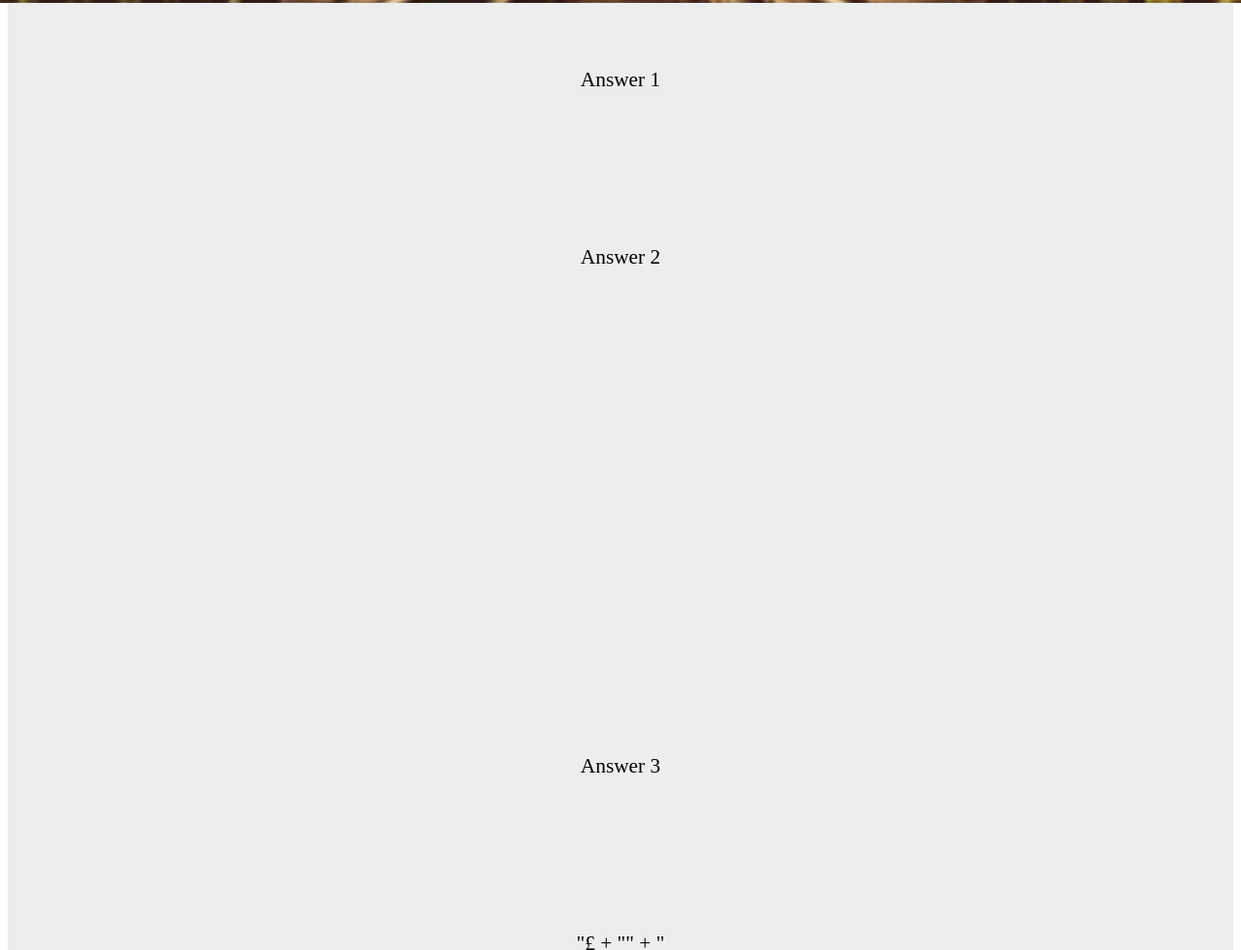
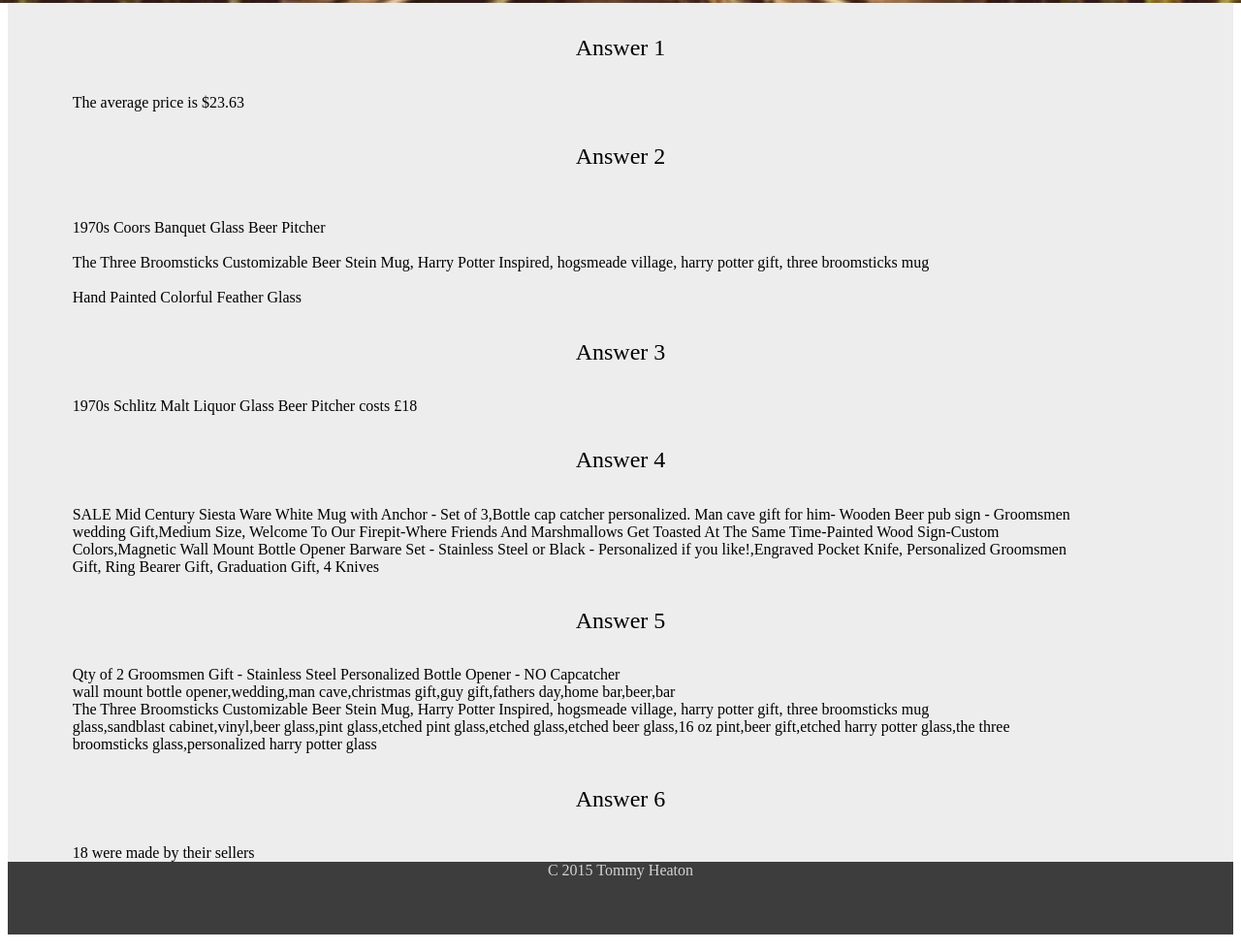
Before and after one commit to taheaton/A8, a plain HTML site: page index.html in a window 1280 px wide. Shown: the part 267-1247 px from the top of the page at 97% size. Drawn offline with Linux system fonts and the light colour scheme.

Commit message:
Answers 1-6

```diff
--- a/css/main.css
+++ b/css/main.css
@@ -26,8 +26,15 @@
 }
 
 .Answer {
-  font-size: 16pt;
-  padding: 50pt;
+  font-size: 12pt;
+  padding: 0pt;
+  text-align: left;
+  margin-right: 125pt;
+  margin-left: 50pt;
+}
+.header {
+  font-size: 18pt;
+  padding: 25pt;
 }
 
 .footer {
--- a/index.html
+++ b/index.html
@@ -10,12 +10,16 @@
       <div class = "banner"></div>
 
       <div class="main">
-        <div class="Answer" id="answer1">Answer 1<br><br>
+        <div class = "header">Answer 1</div>
+
+          <div class="Answer" id="answer1">
           <script>answer1
           </script>
           </div>
 
-        <div class="Answer" id="answer2a">Answer 2<br><br>
+        <div class = "header">Answer 2</div>
+
+          <div class="Answer" id="answer2a">
           <script>answer2a
           </script><br>
           </div>
@@ -30,27 +34,45 @@
           </script><br>
           </div>
 
-        <div class="Answer" id="answer3a">Answer 3<br><br>
-          <script>answer3a
+        <div class = "header">Answer 3</div>
+
+          <div class="Answer" id="answer3">
+          <script>answer3
           </script>
           </div>
 
-        <div class="Answer" id="answer3b">"&pound; + "" +
-          <script>answer3b
-          </script>"<br>
-        </div>
+        <div class = "header">Answer 4</div>
 
-        <div class="Answer" id="answer4">Answer 4<br><br>
+          <div class="Answer" id="answer4">
           <script>answer4
           </script>
           </div>
 
-        <div class="Answer" id="answer5">Answer 5<br><br>
-          <script>answer5
+        <div class = "header">Answer 5</div>
+
+          <div class="Answer" id="answer5a">
+          <script>answer5a
           </script>
           </div>
 
-        <div class="Answer" id="answer6">Answer 6<br><br>
+         <div class="Answer" id="answer5b">
+          <script>answer5b
+          </script>
+          </div>
+
+          <div class="Answer" id="answer5c">
+          <script>answer5c
+          </script>
+          </div>
+
+          <div class="Answer" id="answer5d">
+          <script>answer5d
+          </script>
+          </div>
+
+        <div class = "header">Answer 6</div>
+
+          <div class="Answer" id="answer6">
           <script>answer6
           </script>
           </div>
--- a/main.js
+++ b/main.js
@@ -1,3 +1,4 @@
+  //Answer 1
   (function () {
 
   // Create an array of just the prices
@@ -99,17 +100,16 @@
   });
   console.log(ccprice);
 
+  var ccstr = cctitle + " costs £" + ccprice
+  console.log(ccstr);
+
    // Find our answer element
    // Create a node from our above answer ready for the DOM
    // Append newly created node to our answer element
 
-  var answer3a = document.querySelector('#answer3a');
-  var textNode = document.createTextNode(cctitle);
-  answer3a.appendChild(textNode);
-
-  var answer3b = document.querySelector('#answer3b');
-  var textNode = document.createTextNode(ccprice);
-  answer3b.appendChild(textNode);
+  var answer3 = document.querySelector('#answer3');
+  var textNode = document.createTextNode(ccstr);
+  answer3.appendChild(textNode);
 }());
 
 
@@ -123,7 +123,7 @@
     if (item.materials.indexOf('wood') !== -1 )
       return true;
   });
-console.log(wood)
+console.log(wood);
 //
 var woodTitle = wood.map( function (item) {
     return item.title;
@@ -145,9 +145,6 @@
 
 //5  Display the name, number of items and the items it is made of.
 (function(){
-var wood = items.filter(function (item) {
-    if (item.materials.indexOf('wood') !== -1 )
-      return true;
 
 //get number of materials
 
@@ -155,86 +152,99 @@
     return item.materials.length;
   });
 console.log(mat);
+
 //filter the ones with mats >=8
 var filterMat = items.filter(function (item) {
     if (item.materials.length >= 8)
       return true;
   });
+console.log(filterMat);
 
 //names!!!
-var titleMat = filterMat.map( function (item) {
+var titles = filterMat.map( function (item) {
     return item.title;
   });
-  console.log(titleMat);
+  console.log(titles);
 
-//number!!!
-var numberMat = filterMat.map( function (item) {
-    return item.materials.length;
+//Materials
+var materials = filterMat.map( function (item) {
+    return item.materials;
   });
-  console.log(numberMat);
+  console.log(materials);
 
-//all the materials!!!
-var allMat = filterMat.map( function (item) {
-    return item.materials.shift;
-  });
-  console.log(allMat);
+// Title of item 1
+var titleOne = titles.shift( function (item) {
+  return item.title;
+});
+console.log(titleOne);
 
+//Materials of 1
+var materialsOne = materials.shift( function (item) {
+  return item.materials;
+});
+console.log(materialsOne);
 
-items.filter(function(count){
-  if (count.materials.length >= 8) {
-     array.push(count.title);
-     array.push(count.materials.length);
-     array2.push(count.materials);
+//Title of item 2
+var titleTwo = titles.shift( function (item) {
+  return item.title;
+});
+console.log(titleTwo);
 
-    } //end of if
-}); //end of for filter
-var item1 = array.shift();
-var item2 = array.shift();
-var itemA = item1+" "+item2;
+//Materials of 2
+var materialsTwo = materials.shift( function (item) {
+  return item.materials;
+});
+console.log(materialsTwo);
 
-var item3 = array.shift();
-var item4 = array.shift();
-var itemB = item3+" "+item4;
+// Make it show up on the page
 
-var itemC = array2.shift();
-var itemD = array2.shift();
+    // Find our answer element
+  var answer5a = document.querySelector('#answer5a');
+    // Create a node from our above answer ready for the DOM
+  var textNode = document.createTextNode(titleOne);
+    // Append newly created node to our answer element
+  answer5a.appendChild(textNode);
 
-//ITEM1
-var answer5A = document.querySelector('#answer5A');
-var textNode = document.createTextNode(itemA);
-answer5A.appendChild(textNode);
-//ITEM2
-var answer5B = document.querySelector('#answer5B');
-var textNode = document.createTextNode(itemC);
-answer5B.appendChild(textNode);
-//ITEM3
-var answer5C = document.querySelector('#answer5C');
-var textNode = document.createTextNode(itemB);
-answer5C.appendChild(textNode);
-//ITEM3
-var answer5D = document.querySelector('#answer5D');
-var textNode = document.createTextNode(itemD);
-answer5D.appendChild(textNode);
-})();
-// end of self executing function
+  var answer5b = document.querySelector('#answer5b');
+    // Create a node from our above answer ready for the DOM
+  var textNode = document.createTextNode(materialsOne);
+    // Append newly created node to our answer element
+  answer5b.appendChild(textNode);
+
+  var answer5c = document.querySelector('#answer5c');
+    // Create a node from our above answer ready for the DOM
+  var textNode = document.createTextNode(titleTwo);
+    // Append newly created node to our answer element
+  answer5c.appendChild(textNode);
+
+  var answer5d = document.querySelector('#answer5d');
+    // Create a node from our above answer ready for the DOM
+  var textNode = document.createTextNode(materialsTwo);
+    // Append newly created node to our answer element
+  answer5d.appendChild(textNode);
+}());
+
 //6
 ( function(){
-  var array = [];
+  var who = items.filter(function (item) {
+    if (item.who_made === "i_did")
+      return true;
+  });
+console.log(who);
 
-  items.filter(function(made){
-      if(made.who_made === 'i_did'){
-          // console.log(made.who_made);
-          array.push(made.who_made);
-      }//end of if
+var selfmade = who.length;
 
-  })//end of filter
-var item1 = array.length;
+//Convert to text
+var selfstr = selfmade + " were made by their sellers";
+// Make it show up on the page
 
-var answer6A = document.querySelector('#answer6A');
-var textNode = document.createTextNode(item1);
-answer6A.appendChild(textNode);
-
-})(); // end of self executing function
+    // Find our answer element
+  var answer6 = document.querySelector('#answer6');
+    // Create a node from our above answer ready for the DOM
+  var textNode = document.createTextNode(selfstr);
+    // Append newly created node to our answer element
+  answer6.appendChild(textNode);
+}());
 
 // we can use these
 // array.map()
```
Lines whose indentation alone changed are shown as unchanged.
